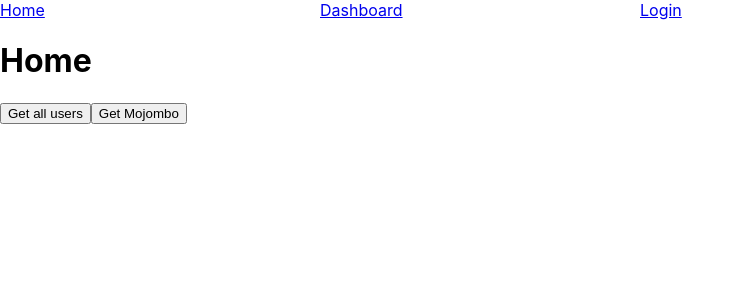
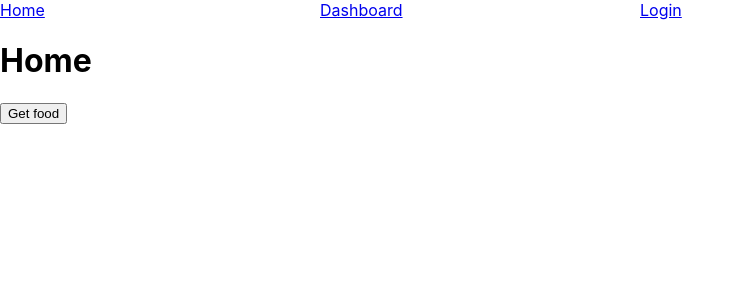
Before and after one commit to stedza93/WebCourse-Frontend, a React (Create React App) app in the folder router-app/: page / in a window 1280 px wide. Shown: the top 300 px of the page, without its empty margins (0-744 px from the left). Built offline with nearby package versions, Linux system fonts and the light colour scheme.

Commit message:
promijenjen baseURL i dodat poziv na home js za zasticenu rutu

```diff
--- a/router-app/src/components/Home.js
+++ b/router-app/src/components/Home.js
@@ -7,12 +7,16 @@ export const Home = () => {
   function getMojombo() {
     apiCall('mojombo').then((res) => console.log(res));
    }
+   function getFood(){
+    apiCall('/foods').then(res=>console.log(res))
+}
 
   return (
     <React.Fragment>
       <h1>Home</h1>
-      <button onClick={getAllUsers}> Get all users</button>
-      <button onClick={getMojombo}> Get Mojombo</button>
+      <button onClick={getFood}>Get food</button>
+      {/* <button onClick={getAllUsers}> Get all users</button>
+      <button onClick={getMojombo}> Get Mojombo</button> */}
     </React.Fragment>
   );
 };
--- a/router-app/src/services/apiCall.js
+++ b/router-app/src/services/apiCall.js
@@ -1,5 +1,5 @@
 import axios from "axios";
-const apiUrl = "https://api.github.com/users";
+const apiUrl = "http://localhost:3001/";
 
 const instance= axios.create({
   baseURL: apiUrl
```
